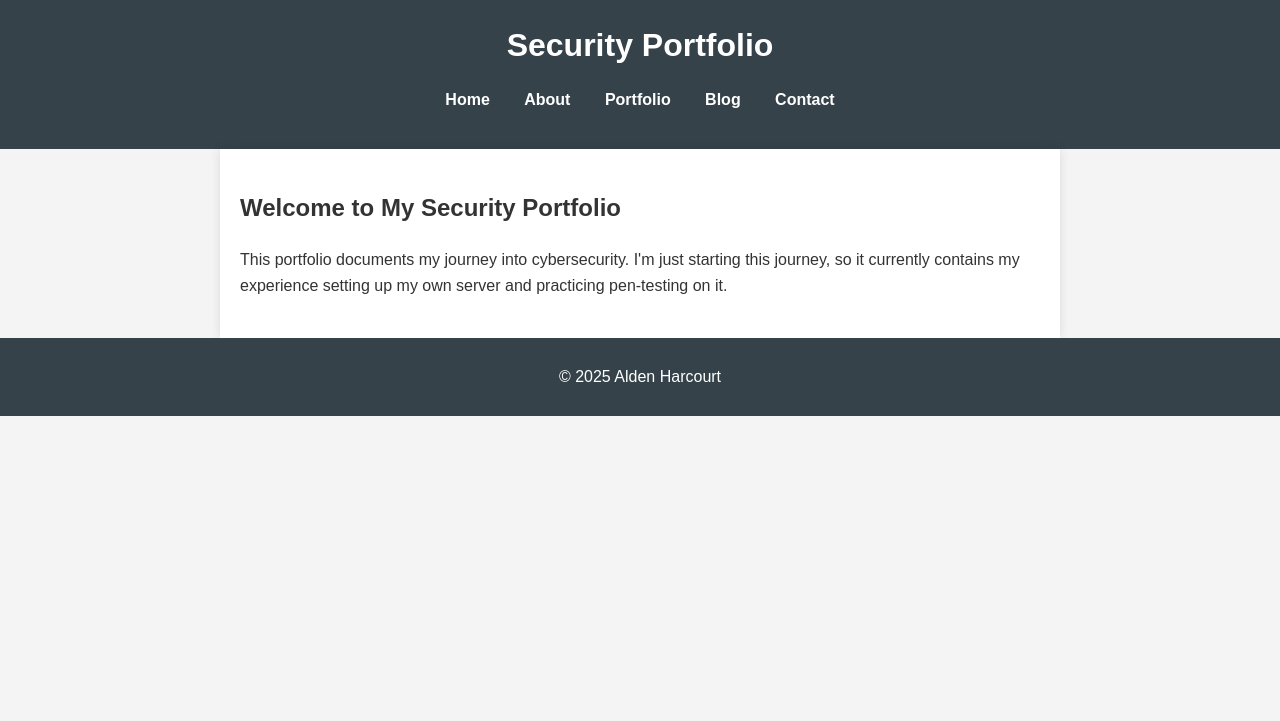
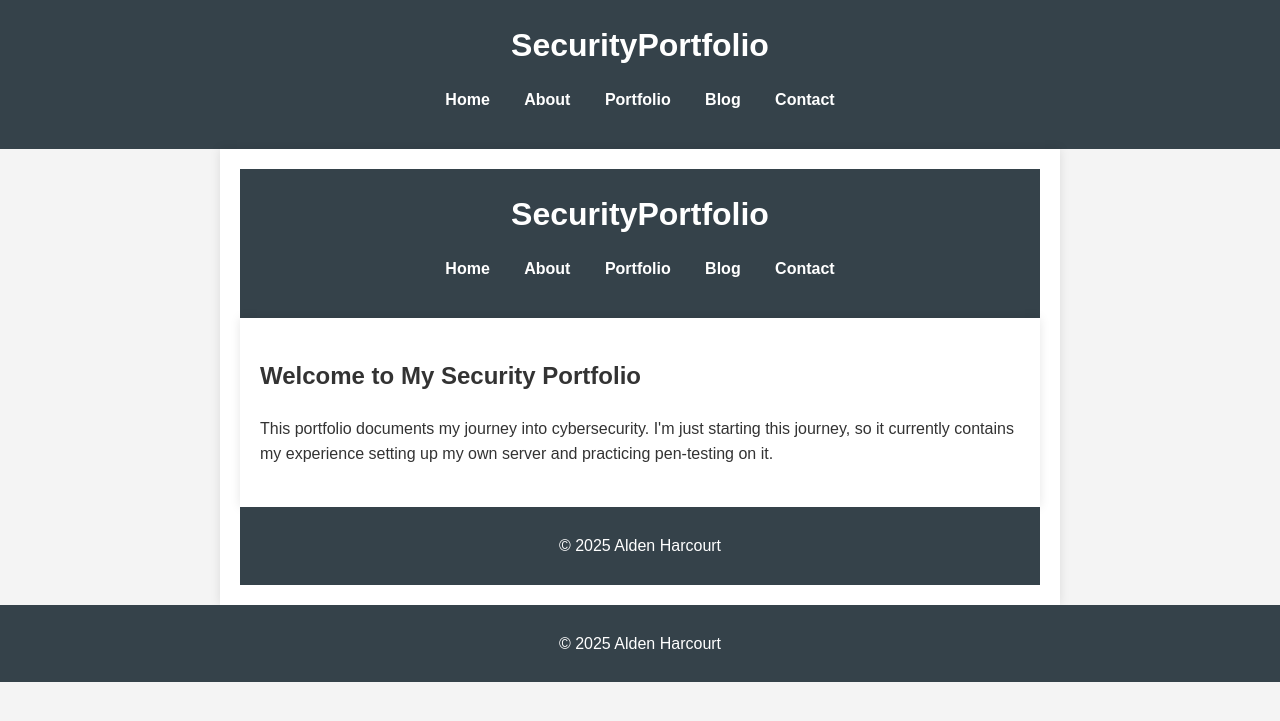
Before and after one commit to AldenHarcourt/SecurityPortfolio, a Jekyll site: the page built from index.html, in a window 1280 px wide. Shown: the top 721 px of the page. Built offline with Jekyll 4.4.1, drawn with Linux system fonts in a browser that asks for light colours.

Commit message:
Hopefully this actually fixes the previous problem

```diff
--- a/_layouts/default.html
+++ b/_layouts/default.html
@@ -3,21 +3,13 @@
 <head>
   <meta charset="UTF-8">
   <meta name="viewport" content="width=device-width, initial-scale=1.0">
-  <title>Security Portfolio</title>
+  <title>{{ page.title | default: site.title }}</title>
   <link rel="stylesheet" href="{{ '/assets/css/styles.css' | relative_url }}">
 </head>
 <body>
   <header class="header">
-    <h1>Security Portfolio</h1>
-    <nav class="nav-bar">
-      <ul class="nav-list">
-        <li><a href="{{ '/' | relative_url }}" class="nav-link">Home</a></li>
-        <li><a href="{{ '/pages/about.html' | relative_url }}" class="nav-link">About</a></li>
-        <li><a href="{{ '/pages/portfolio.html' | relative_url }}" class="nav-link">Portfolio</a></li>
-        <li><a href="{{ '/pages/blog.html' | relative_url }}" class="nav-link">Blog</a></li>
-        <li><a href="{{ '/pages/contact.html' | relative_url }}" class="nav-link">Contact</a></li>
-      </ul>
-    </nav>
+    <h1>{{ site.title }}</h1>
+    {% include nav.html %}
   </header>
 
   <main class="main-content">
--- a/index.html
+++ b/index.html
@@ -8,7 +12,7 @@
 </head>
 <body>
   <header class="header">
-    <h1>Security Portfolio</h1>
+    <h1>{{ site.title }}</h1>
     <nav class="nav-bar">
       <ul class="nav-list">
         <li><a href="index.html" class="nav-link">Home</a></li>
```
Also changed, not shown: other parts of _layouts/default.html (+1 -1 lines), other parts of index.html (+4 -0 lines).
